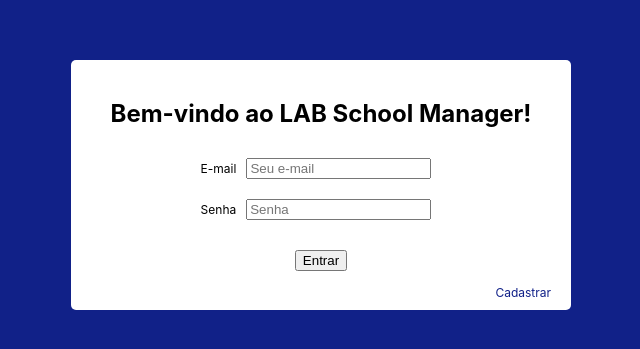
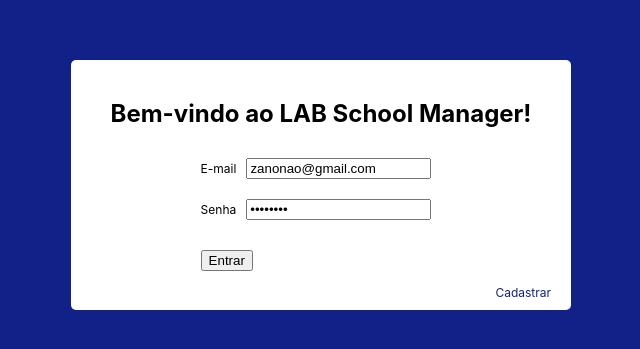
Before and after one commit to zanoniFab/LAB_School_Manager, a React (Vite) app in the folder client/: page /login in a window 1280 px wide. Shown: the part 215-564 px from the top of the page, without its empty margins (319-959 px from the left). Built offline with nearby package versions, Linux system fonts and the light colour scheme.

Commit message:
R4.1.1 reestrutura formulario de login

```diff
--- a/client/src/pages/LoginPage/LoginPage.jsx
+++ b/client/src/pages/LoginPage/LoginPage.jsx
@@ -5,85 +5,56 @@ import Button from '../../components/Button'
 import { useSetUserInfo } from '../../hooks/useUserInfo'
 import { apiService } from '../../service/api'
 import './LoginPage.css'
+import {yupResolver} from '@hookform/resolvers/yup';
+import {validationSchema, defaultValues} from './LoginSchema';
+import {useForm} from 'react-hook-form';
 
 function LoginPage () {
   const navigate = useNavigate()
   const setUserInfo = useSetUserInfo()
+  const [isSubmitting, setSubmitting] = useState(false);
 
-  const [email, setEmail] = useState('')
-  const [showEmailHelper, setShowEmailHelper] = useState(false)
+  const {register,
+          handleSubmit,
+          formState:{errors},
+          reset} = useForm({resolver: yupResolver(validationSchema),defaultValues});
 
-  const [password, setPassword] = useState('')
-  const [showPasswordHelper, setShowPasswordHelper] = useState(false)
-
-  const [loading, setLoading] = useState(false)
-  const [error, setError] = useState(null)
-
-  const handleChangeEmail = (event) => {
-    const newEmail = event.target.value
-    setEmail(newEmail)
-  }
-
-  const handleChangePassword = (event) => {
-    const newPassword = event.target.value
-    setPassword(newPassword)
-  }
-
-  const handleLoginAction = async () => {
-    setError(null)
-    setShowEmailHelper(!email)
-    setShowPasswordHelper(!password)
-    if (!email || !password) {
-      return
+  const onSubmit = async (data) => {
+    setSubmitting(true);
+    const response = await apiService.post(
+      `/users?email=${email.value}&password=${password.value}`
+    )
+    if (response.data) {
+      navigate('/')
+      return;
     }
-    setLoading(true)
-    const response = await apiService.get(
-      `/users?email=${email}&password=${password}`
-    )
-    if (response?.data?.length) {
-      const { name, isAdmin } = response.data[0]
-      setUserInfo({
-        name,
-        isAdmin
-      })
-      navigate('/')
-    } else {
-      setUserInfo()
-      setError('Credenciais inválidas!')
-    }
-    setLoading(false)
+    setSubmitting(false);
+    alert(response.error);
   }
 
   return (
     <div className='login-container'>
       <div className='box-login'>
         <h2 className='title'>Bem-vindo ao LAB School Manager!</h2>
-
-        <div className='box-login-form'>
+        <form className='box-login-form' onSubmit={handleSubmit(onSubmit)}>
           <InputGroup
+            id='email'
             type="text"
+            labelText="E-mail"
             placeholder="Seu e-mail"
-            labelText="E-mail"
-            value={email}
-            onChange={handleChangeEmail}
-            helperText={showEmailHelper ? 'Campo obrigatório' : ''}
+            {...register('email')}
+            helperText = {errors?.email?.message}
             />
           <InputGroup
+            id='password'
             type="password"
             placeholder="Senha"
             labelText="Senha"
-            value={password}
-            onChange={handleChangePassword}
-            helperText={showPasswordHelper ? 'Campo obrigatório' : ''}
-            />
-        </div>
-
-        {error && <p className="errorMessage">{error}</p>}
-
-        <Button onClick={handleLoginAction} disabled={loading}>
-          {loading ? 'Carregando...' : 'Entrar'}
-        </Button>
-
+            {...register('password')}
+            helperText={errors?.password?.message}
+          />
+          <Button type='submit' disabled={isSubmitting}>Entrar</Button>
+        </form>
         <Link to="/registerPage" className="signinButton">
           Cadastrar
         </Link>
--- /dev/null
+++ b/client/src/pages/LoginPage/LoginSchema.js
@@ -0,0 +1,12 @@
+import * as Yup from 'yup';
+
+export const validationSchema = Yup.object(
+    {
+        email: Yup.string().email('E-mail inválido').required('E-mail obrigatório'),
+        password: Yup.string().required('Senha obrigatória').min(8,'A senha deve conter no mínimo 8 caracteres')
+    });
+
+export const defaultValues = {
+    email: 'zanonao@gmail.com',
+    password: '12345678',
+}
```
Also changed, not shown: client/src/components/FormHook/FormHook.jsx (+0 -10 lines), 1 other file (tests, documents, lock files or other folders).
